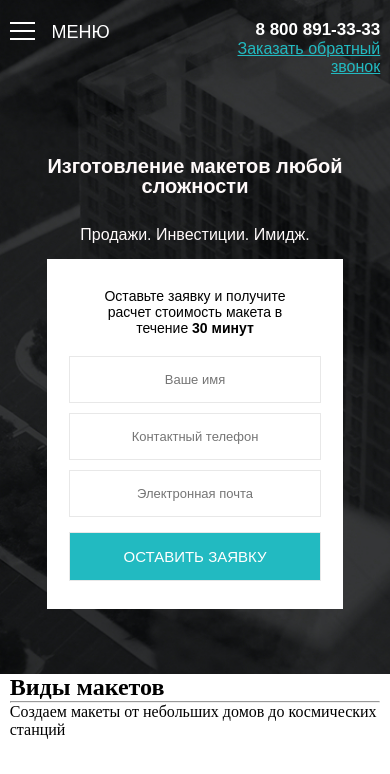
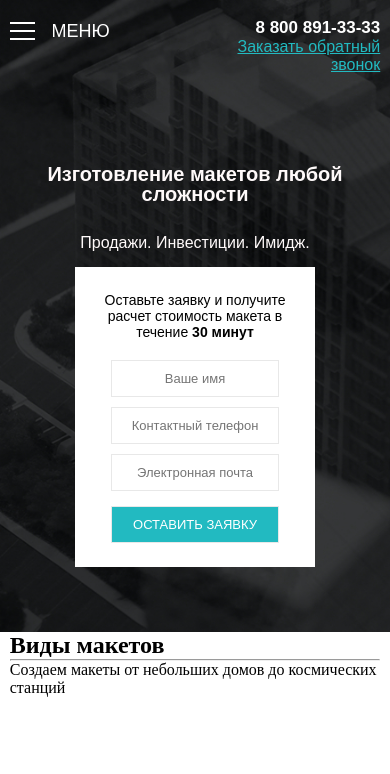
Before and after one commit to siladigy/landing, a plain HTML site: page index.html in a window 390 px wide. Drawn offline with Linux system fonts and the light colour scheme; a web font is replaced by a local one.

Commit message:
правки секции header

```diff
--- a/index.html
+++ b/index.html
@@ -86,7 +86,7 @@
                     <div class="main-form_title">
                         Оставьте заявку и получите расчет стоимость макета в течение <strong>30 минут</strong>
                     </div>
-                    <form action="" class="form-main">
+                    <form action="#" class="form-main">
                         <input class='input-main' type="text" placeholder='Ваше имя' required>
                         <input class='input-main' type="tel" id='phone' placeholder='Контактный телефон' required>
                         <input class='input-main' type="email" placeholder='Электронная почта' required>
--- a/style/_header.sass
+++ b/style/_header.sass
@@ -7,6 +7,7 @@
         display: flex
         justify-content: space-between
         align-items: center
+        padding: 10px 0
         position: relative
     &_link
         display: flex
--- a/style/_main.sass
+++ b/style/_main.sass
@@ -12,17 +12,17 @@
             max-width: 510px
             +light
         &_subtitle
-            margin-top: 50px
+            margin-top: 35px
             font-size: 20px
             color: #fffafa
             +light
         &_list
             display: flex
             flex-direction: column
-            margin-top: 66px
+            margin-top: 60px
             &-item
                 display: flex
-                margin-bottom: 27px
+                margin-bottom: 22px
                 position: relative
                 &:last-child
                     margin-bottom: 0
@@ -53,7 +53,7 @@
                     &-2
                         background-image: url('../img/main/map.png')
                 &__text
-                    margin-left: 40px
+                    margin-left: 35px
                     color: #fff
                     +light
                     font-size: 15px
@@ -63,7 +63,8 @@
         flex-direction: column
         justify-content: center
         background-color: #fff
-        width: 370px
+        width: 375px
+        margin-top: 10px
         &_title
             text-align: center
             margin: 0 auto
@@ -78,7 +79,7 @@
     text-align: center
     margin: 0 auto
     width: 260px
-    padding: 20px
+    padding: 16px
     margin-bottom: 15px
     border: 1px solid #e8e8e8
     color: #7c7c7c
--- a/style/_media.sass
+++ b/style/_media.sass
@@ -10,7 +10,7 @@
     .header
         &-wrap
             align-items: flex-start
-            padding-top: 20px
+            padding-top: 18px
         &-menu
             background: none
         &_link
@@ -34,7 +34,7 @@
         cursor: pointer
         color: #ffffff
         position: absolute
-        top: 22px
+        top: 21px
         left: 0
         width: 100px
         text-align: right
@@ -84,13 +84,14 @@
                         margin-left: 20px
                         font-size: 13px
         &-form
-            width: 300px
+            height: 320px
+            width: 270px
             &_title
                 font-size: 14px
                 max-width: 200px
                 margin-bottom: 20px
     .input-main
-        width: 85%
+        width: 75%
         padding: 15px
         margin-bottom: 10px
 
@@ -113,9 +114,14 @@
                 display: none
         &-form
             margin: 15px auto
-            height: 350px
-            width: 80%
+            height: 300px
+            width: 240px
             &_title
                 font-size: 14px
                 max-width: 200px
                 margin-bottom: 20px
+    .input-main
+        width: 70%
+        padding: 10px
+        margin-bottom: 10px
+        font-size: 13px
--- a/style/style.sass
+++ b/style/style.sass
@@ -20,7 +20,7 @@
     margin: 0 auto
 .button
     background-color: $main-blue
-    padding: 25px
+    padding: 22px
     color: #ffffff
     text-transform: uppercase
     font-size: 15px
```
Also changed, not shown: style/style.css, 1 other file.
